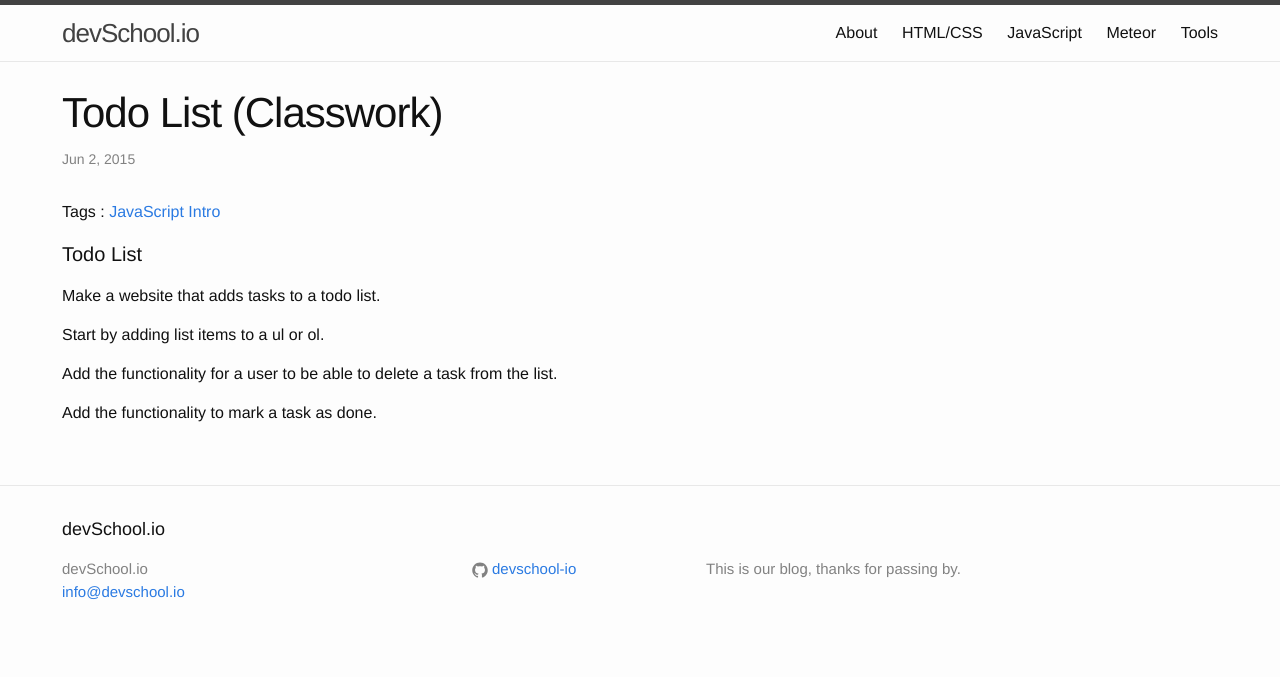
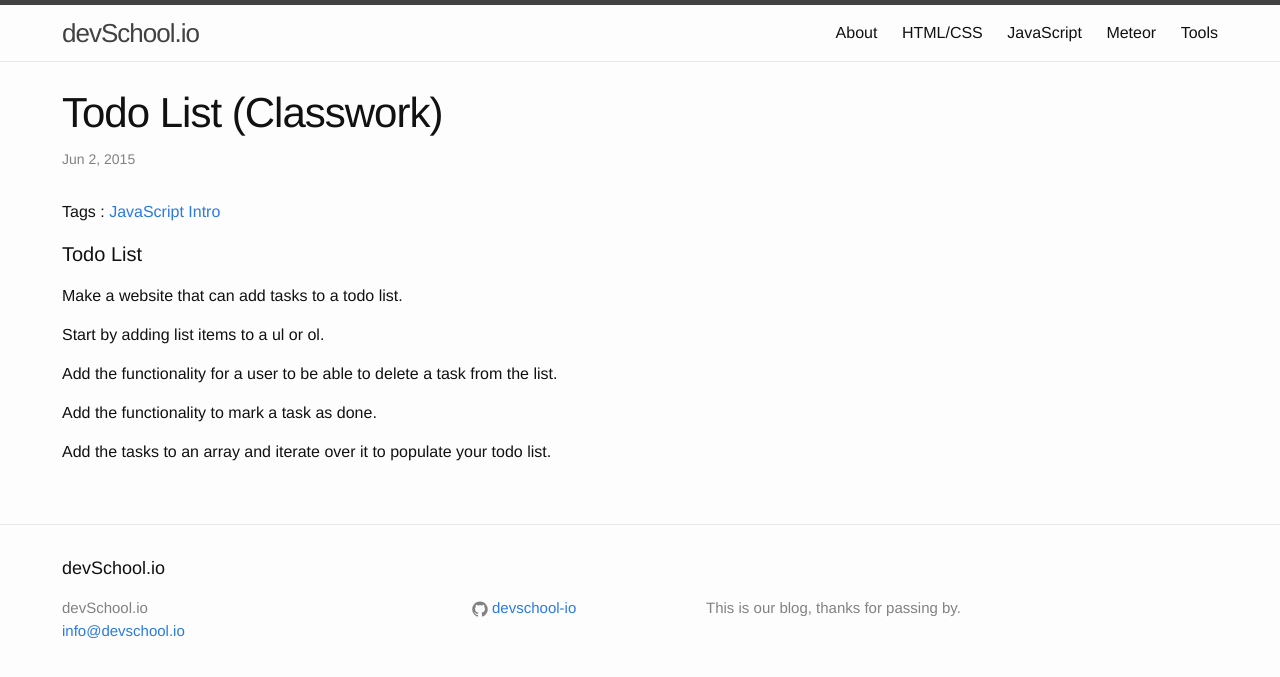
Before and after one commit to devschool-io/devschool-io.github.io, a Jekyll site: the page built from _posts/2015-06-02-todo.md, in a window 1280 px wide. Shown: the top 677 px of the page. Built offline with Jekyll 4.4.1, drawn with Linux system fonts in a browser that asks for light colours; comment, search, counter and statistics services are not loaded.

Commit message:
change format

```diff
--- a/_posts/2015-06-02-todo.md
+++ b/_posts/2015-06-02-todo.md
@@ -8,10 +8,11 @@ tags: [javascript]
 
 
 <h4>Todo List</h4>
-<p>Make a website that adds tasks to a todo list.</p>
+<p>Make a website that can add tasks to a todo list.</p>
 <p>Start by adding list items to a ul or ol.</p>
 <p>Add the functionality for a user to be able to delete a task from the list.</p>
 <p>Add the functionality to mark a task as done.</p>
+<p>Add the tasks to an array and iterate over it to populate your todo list.</p>
 
 
 <div id="disqus_thread"></div>
```
